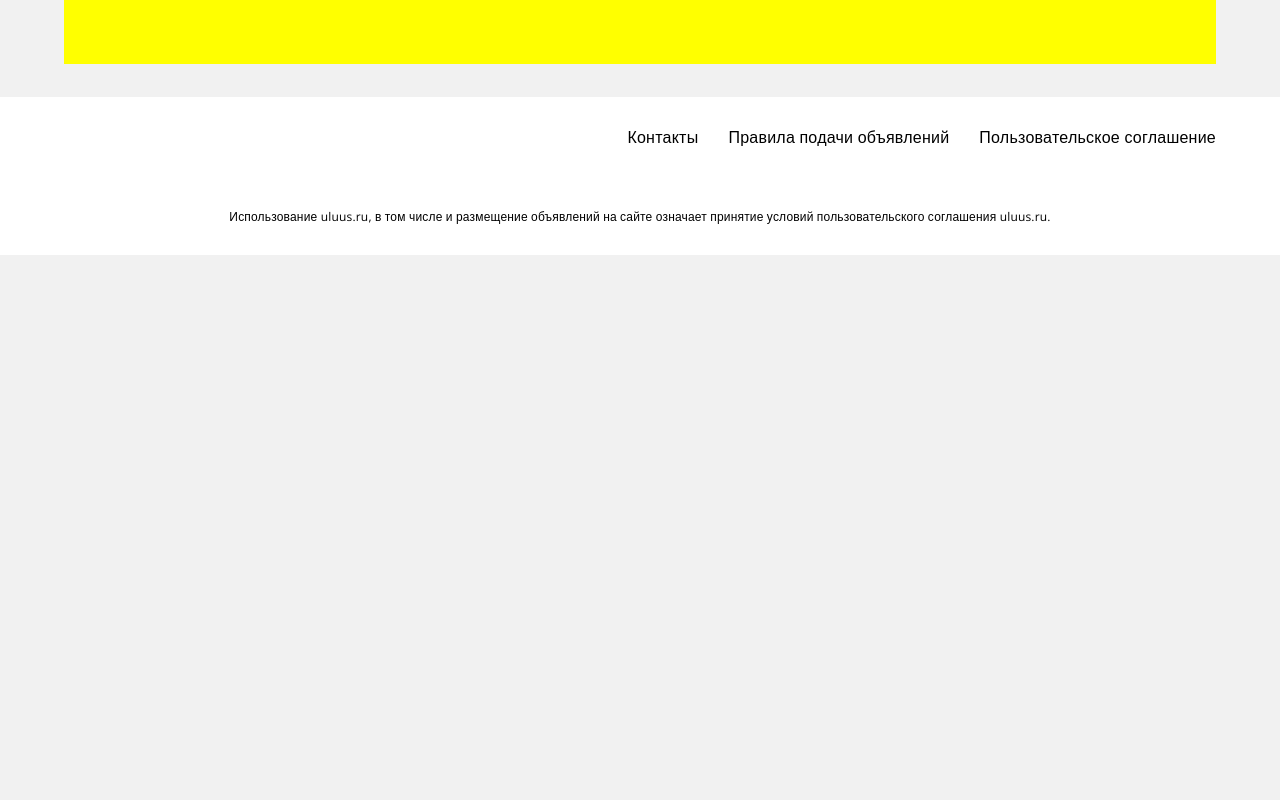
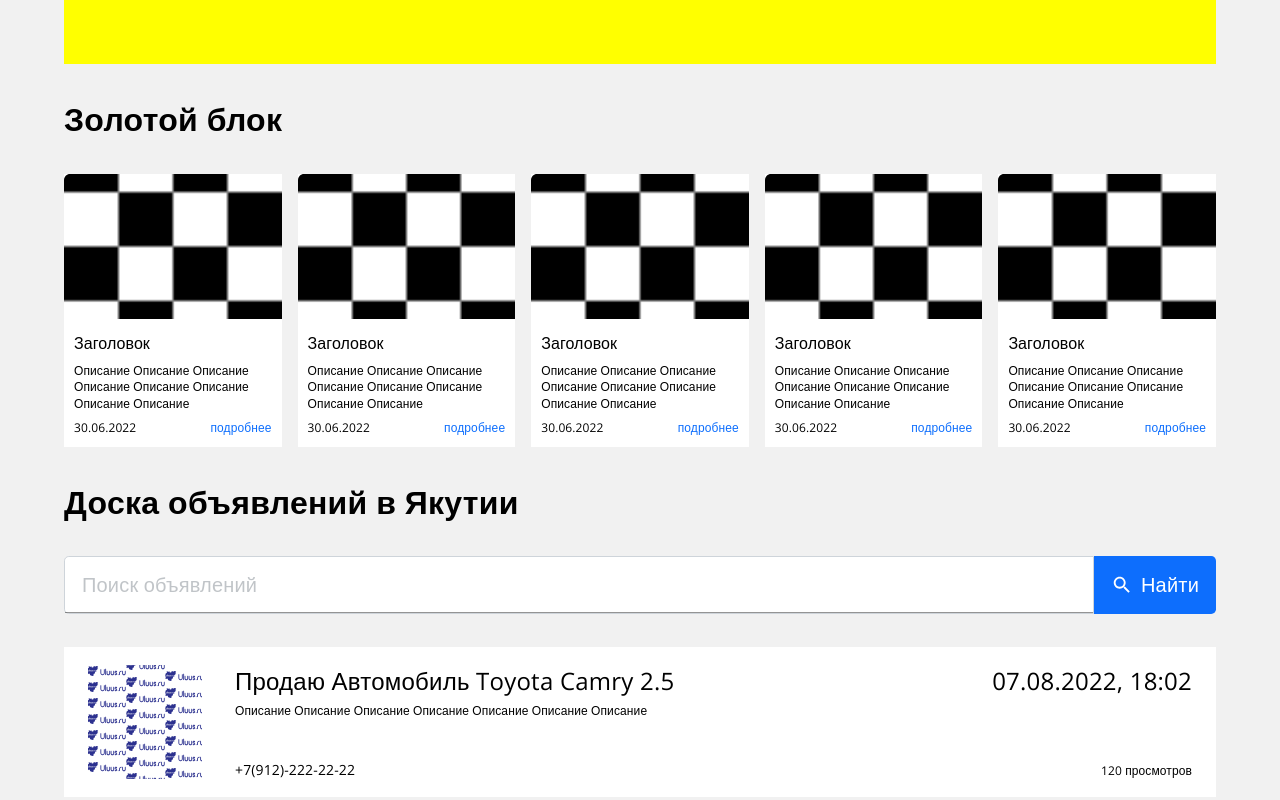
Before and after one commit to WalPur/uluus, a React (Create React App) app in the folder frontend/: page / in a window 1280 px wide. Shown: the part 400-1200 px from the top of the page. Before the commit the page ends 800 px from the top, so only its background shows below. Built offline with nearby package versions, Linux system fonts and the light colour scheme.

Commit message:
added cards, added gold and ad components

```diff
--- /dev/null
+++ b/frontend/src/components/cards/ad-card/index.jsx
@@ -0,0 +1,97 @@
+import { useNavigate } from 'react-router';
+
+import { Box } from '@mui/material';
+import { styled } from '@mui/system';
+
+import { Subtitle, Text14, Text12 } from '../../../global-styles';
+
+const CustomSubtitle = styled(Subtitle)(({ theme }) => ({
+	[theme.breakpoints.down('sm')]: {
+		fontSize: '12px',
+	}
+}));
+const CardBox = styled(Box)(({ theme }) => ({
+	cursor: 'pointer',
+	display: 'flex',
+	padding: '18px 24px',
+	gap: '33px',
+	background: '#FFFFFF',
+	[theme.breakpoints.down('sm')]: {
+		flexDirection: 'column',
+		padding: '18px',
+		gap: '18px',
+	}
+}));
+const TextBox = styled(Box)(({ theme }) => ({
+	flexGrow: 1,
+	display: 'flex',
+	justifyContent: 'space-between',
+	[theme.breakpoints.down('md')]: {
+		flexDirection: 'column',
+	}
+}));
+const LeftBox = styled(Box)(({ theme }) => ({
+	display: 'flex',
+	flexDirection: 'column',
+	alignItems: 'start',
+	justifyContent: 'space-between',
+	gap: '5px',
+	[theme.breakpoints.down('md')]: {
+		flexGrow: 1,
+	},
+	[theme.breakpoints.down('sm')]: {
+		gap: '10px',
+	}
+}));
+const RightBox = styled(Box)(({ theme }) => ({
+	display: 'flex',
+	flexDirection: 'column',
+	alignItems: 'end',
+	justifyContent: 'space-between',
+	[theme.breakpoints.down('md')]: {
+		flexDirection: 'row',
+	}
+}));
+
+const AdCard = (props) => {
+	const navigate = useNavigate();
+	const data = props.data;
+	return (
+		<CardBox onClick={() => navigate('/product-detail/' + data.id)}>
+			<img src={data.img} />
+			<TextBox sx={{
+				gap: 1.5,
+			}}>
+				<LeftBox>
+					<Subtitle>
+						{data.title}
+					</Subtitle>
+					<Box sx={{
+						flexGrow: 1,
+					}}>
+						<Text12>
+							{data.desc}
+						</Text12>
+					</Box>
+					<Text14>
+						{data.number}
+					</Text14>
+				</LeftBox>
+				<RightBox sx={{
+					gap: 0.3
+				}}>
+					<CustomSubtitle sx={{
+						textAlign: 'end',
+					}}>
+						{data.date}
+					</CustomSubtitle>
+					<Text12>
+						{data.watch}
+					</Text12>
+				</RightBox>
+			</TextBox>
+		</CardBox>
+	)
+}
+
+export default AdCard;
--- a/frontend/src/components/cards/gold-card/index.jsx
+++ b/frontend/src/components/cards/gold-card/index.jsx
@@ -1,23 +1,24 @@
-import { Link } from 'react-router-dom';
+import { useNavigate } from 'react-router';
 
-import { Box } from '@mui/materail';
+import { Box } from '@mui/material';
 
 import { Text16, Text12 } from '../../../global-styles';
 
 const GoldCard = (props) => {
+	const navigate = useNavigate();
 	const data = props.data
 	return (
-		<Box>
-			<img src={data.img} />
+		<Box sx={{ background: '#FFFFFF', overflow: 'hidden' }}>
+			<img style={{ width: '100%', height: 'auto' }} src={data.img} />
 			<Box sx={{
 				display: 'flex',
 				flexDirection: 'column',
 				padding: '10px',
 			}}>
-				<Text16>
+				<Text16 sx={{ mb: 1 }}>
 					{data.title}
 				</Text16>
-				<Text12>
+				<Text12 sx={{ mb: 1 }}>
 					{data.desc}
 				</Text12>
 				<Box sx={{
@@ -27,14 +28,15 @@
 					<Text12>
 						{data.date}
 					</Text12>
-					<Link style={{
-						textDecoration: 'none',
-						color: '#0D6EFD',
-					}}>
-						<Text12>
-							подробнее
-						</Text12>
-					</Link>
+					<Text12
+						onClick={() => navigate('/ad-detail/' + data.id)}
+						sx={{
+							cursor: 'pointer',
+							color: '#0D6EFD',
+						}}
+					>
+						подробнее
+					</Text12>
 				</Box>
 			</Box>
 		</Box>
--- a/frontend/src/components/footer/index.jsx
+++ b/frontend/src/components/footer/index.jsx
@@ -34,11 +34,11 @@
 	width: '100%',
 	display: 'flex',
 	justifyContent: 'end',
-	gap: 30,
+	gap: 29,
 	[theme.breakpoints.down('sm')]: {
 		flexDirection: 'column',
 		alignItems: 'end',
-		gap: 13,
+		gap: 12,
 	}
 }));
 
--- /dev/null
+++ b/frontend/src/components/home/home-ad/index.jsx
@@ -0,0 +1,171 @@
+import { useState } from 'react';
+
+import { Box, Container, Input, Button, Pagination } from '@mui/material';
+import { styled } from '@mui/system';
+import SearchIcon from '@mui/icons-material/Search';
+
+import { AdCard } from '../../';
+import { Title, Text20 } from '../../../global-styles';
+
+const CustomButton = styled(Button)(({ theme }) => ({
+	padding: '9px 17px',
+	display: 'flex',
+	alignItems: 'center',
+	gap: '8px',
+	background: '#0D6EFD',
+	borderRadius: '0px 4.8px 4.8px 0px',
+	'&:hover': {
+		background: '#589CFF',
+	},
+	'&:active': {
+		background: '#004FC4',
+	},
+	[theme.breakpoints.down('sm')]: {
+		padding: '4px 8px',
+		gap: '4px',
+	}
+}));
+const CustomInput = styled(Input)(({ theme }) => ({
+	padding: '9px 17px',
+	flexGrow: 1,
+	background: '#FFFFFF',
+	border: '1px solid #CED4DA',
+	borderRadius: '4.8px 0px 0px 4.8px',
+	fontFamily: 'Open Sans, sans-serif',
+	fontWeight: 400,
+	fontSize: 20,
+	lineHeight: '150%',
+	color: '#6C757D',
+	[theme.breakpoints.down('sm')]: {
+		padding: '4px 8px',
+		fontSize: '16px',
+	}
+}));
+
+const HomeAd = () => {
+	const [page, setPage] = useState(1);
+	const [input, setInput] = useState('');
+	const data = [
+		{
+			id: 1,
+			img: '/images/default_img_2.svg',
+			title: 'Продаю Автомобиль Toyota Camry 2.5',
+			desc: 'Описание Описание Описание Описание Описание Описание Описание',
+			number: '+7(912)-222-22-22',
+			date: '07.08.2022, 18:02',
+			watch: '120 просмотров',
+		},
+		{
+			id: 2,
+			img: '/images/default_img_2.svg',
+			title: 'Продаю Автомобиль Toyota Camry 2.5',
+			desc: 'Описание Описание Описание Описание Описание Описание Описание',
+			number: '+7(912)-222-22-22',
+			date: '07.08.2022, 18:02',
+			watch: '120 просмотров',
+		},
+		{
+			id: 3,
+			img: '/images/default_img_2.svg',
+			title: 'Продаю Автомобиль Toyota Camry 2.5',
+			desc: 'Описание Описание Описание Описание Описание Описание Описание',
+			number: '+7(912)-222-22-22',
+			date: '07.08.2022, 18:02',
+			watch: '120 просмотров',
+		},
+		{
+			id: 4,
+			img: '/images/default_img_2.svg',
+			title: 'Продаю Автомобиль Toyota Camry 2.5',
+			desc: 'Описание Описание Описание Описание Описание Описание Описание',
+			number: '+7(912)-222-22-22',
+			date: '07.08.2022, 18:02',
+			watch: '120 просмотров',
+		},
+		{
+			id: 5,
+			img: '/images/default_img_2.svg',
+			title: 'Продаю Автомобиль Toyota Camry 2.5',
+			desc: 'Описание Описание Описание Описание Описание Описание Описание',
+			number: '+7(912)-222-22-22',
+			date: '07.08.2022, 18:02',
+			watch: '120 просмотров',
+		},
+	]
+
+	const handleSubmit = (event) => {
+		console.log(input);
+		event.preventDefault()
+	}
+
+	return (
+		<Box>
+			<Container maxWidth='lg'>
+				<Box sx={{
+					display: 'flex',
+					flexDirection: 'column',
+					gap: '33px',
+				}}>
+					<Title>
+						Доска объявлений в Якутии
+					</Title>
+					<form
+						onSubmit={handleSubmit}
+						style={{
+							display: 'flex',
+						}}>
+						<CustomInput
+							onChange={(e) => setInput(e.target.value)}
+							placeholder='Поиск объявлений'
+						/>
+						<CustomButton type='submit'>
+							<SearchIcon sx={{
+								color: '#FFFFFF',
+								width: '22px',
+								height: '22px',
+							}} />
+							<Text20 sx={{
+								color: '#FFF',
+								textTransform: 'none',
+								lineHeight: '150%',
+							}}>
+								Найти
+							</Text20>
+						</CustomButton>
+					</form>
+					<Box sx={{
+						display: 'flex',
+						flexDirection: 'column',
+						gap: 1,
+					}}>
+						{data.map((card, index) => (
+							<AdCard data={card} key={index} />
+						))}
+					</Box>
+					<Pagination
+						count={10}
+						page={page}
+						onChange={(e, value) => setPage(value)}
+						variant='outlined'
+						shape='rounded'
+						// size='small'
+						sx={{
+							alignSelf: 'end',
+							'&.MuiPagination-root ul li button': {
+								backgroundColor: '#FFF',
+							},
+							'&.MuiPagination-root ul li button:hover': {
+								backgroundColor: '#bbb7b7',
+							},
+							'&.MuiPagination-root ul li .Mui-selected': {
+								backgroundColor: '#cdcdcd',
+							},
+						}}
+					/>
+				</Box>
+			</Container>
+		</Box>
+	);
+}
+
+export default HomeAd;
--- /dev/null
+++ b/frontend/src/components/home/home-gold/index.jsx
@@ -0,0 +1,73 @@
+import { Box, Container, Grid } from '@mui/material';
+
+import { GoldCard } from '../../';
+import { Title } from '../../../global-styles';
+
+const HomeGold = () => {
+	const data = [
+		{
+			img: '/images/default_img.svg',
+			title: 'Заголовок',
+			desc: 'Описание Описание Описание Описание Описание Описание Описание Описание',
+			date: '30.06.2022',
+			id: 6,
+		},
+		{
+			img: '/images/default_img.svg',
+			title: 'Заголовок',
+			desc: 'Описание Описание Описание Описание Описание Описание Описание Описание',
+			date: '30.06.2022',
+			id: 7,
+		},
+		{
+			img: '/images/default_img.svg',
+			title: 'Заголовок',
+			desc: 'Описание Описание Описание Описание Описание Описание Описание Описание',
+			date: '30.06.2022',
+			id: 8,
+		},
+		{
+			img: '/images/default_img.svg',
+			title: 'Заголовок',
+			desc: 'Описание Описание Описание Описание Описание Описание Описание Описание',
+			date: '30.06.2022',
+			id: 9,
+		},
+		{
+			img: '/images/default_img.svg',
+			title: 'Заголовок',
+			desc: 'Описание Описание Описание Описание Описание Описание Описание Описание',
+			date: '30.06.2022',
+			id: 10,
+		},
+	]
+
+	return (
+		<Box>
+			<Container maxWidth='lg'>
+				<Box>
+					<Title sx={{ mb: '33px' }}>
+						Золотой блок
+					</Title>
+					<Grid container spacing={2}>
+						{data.map((card, index) => (
+							<Grid
+								key={index}
+								item
+								xl={2.4}
+								lg={2.4}
+								md={2.4}
+								sm={4}
+								xs={12}
+							>
+								<GoldCard data={card} />
+							</Grid>
+						))}
+					</Grid>
+				</Box>
+			</Container>
+		</Box>
+	);
+}
+
+export default HomeGold;
--- a/frontend/src/global-styles/index.jsx
+++ b/frontend/src/global-styles/index.jsx
@@ -7,6 +7,9 @@
 	fontSize: 32,
 	lineHeight: '137.5%',
 	color: '#000000',
+	[theme.breakpoints.down('md')]: {
+		fontSize: '24px',
+	}
 }));
 const Subtitle = styled(Typography)(({ theme }) => ({
 	fontFamily: 'Open Sans, sans-serif',
@@ -14,6 +17,9 @@
 	fontSize: 24,
 	lineHeight: '137.5%',
 	color: '#000000',
+	[theme.breakpoints.down('md')]: {
+		fontSize: '20px',
+	}
 }));
 const Text20 = styled(Typography)(({ theme }) => ({
 	fontFamily: 'Open Sans, sans-serif',
@@ -21,6 +27,9 @@
 	fontSize: 20,
 	lineHeight: '135%',
 	color: '#000000',
+	[theme.breakpoints.down('sm')]: {
+		fontSize: '16px',
+	}
 }));
 const Text16 = styled(Typography)(({ theme }) => ({
 	fontFamily: 'Open Sans, sans-serif',
--- a/frontend/src/pages/home.jsx
+++ b/frontend/src/pages/home.jsx
@@ -1,5 +1,7 @@
 import {
-	HomeSlider
+	HomeSlider,
+	HomeGold,
+	HomeAd,
 } from '../components';
 
 function Home() {
@@ -11,6 +13,8 @@
 			gap: '33px',
 		}}>
 			<HomeSlider />
+			<HomeGold />
+			<HomeAd />
 		</div>
 	)
 }
```
Also changed, not shown: frontend/src/components/index.jsx (+9 -0 lines), frontend/public/images/default_img.svg (added), frontend/public/images/default_img_2.svg (added), frontend/src/components/home/home-search/index.jsx (added).
